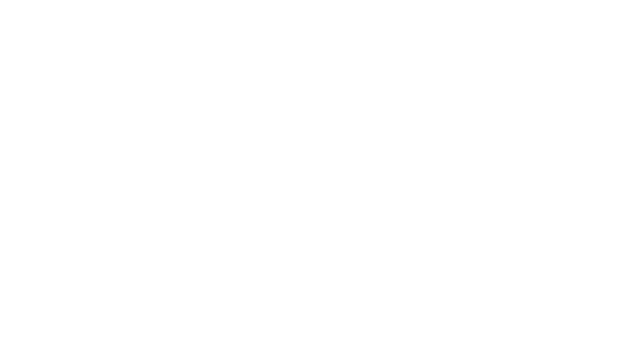
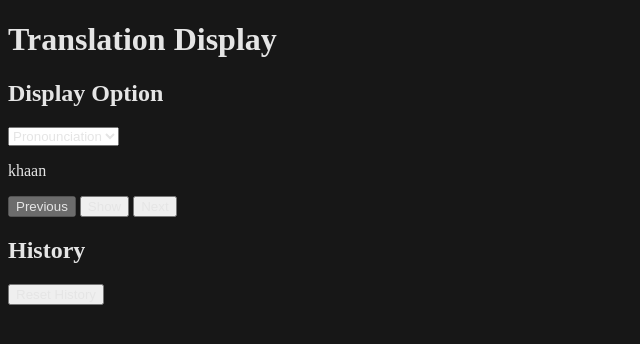
Before and after one commit to reeveng/Learning-Thai, a SvelteKit app: page /random in a window 1280 px wide. Shown: the top 344 px of the page, without its empty margins (0-640 px from the left). Built offline with nearby package versions, Linux system fonts and the light colour scheme.

Commit message:
finished flashcards, pre beautifying

```diff
--- a/src/data/translations.ts
+++ b/src/data/translations.ts
@@ -128,7 +128,7 @@
 	},
 	{
 		thai: 'ขอบคุณ',
-		english: 'Thanks',
+		english: 'Thanks / thanks you',
 		pronounciation: 'khop-khun, khopkhun',
 		example: 'khop-khun nah krab'
 	},
--- a/src/routes/+page.svelte
+++ b/src/routes/+page.svelte
@@ -87,7 +87,7 @@
 	}
 
 	* {
-		@apply text-white;
+		@apply text-neutral-200;
 	}
 
 	tr {
--- a/src/routes/random/+page.svelte
+++ b/src/routes/random/+page.svelte
@@ -0,0 +1,135 @@
+<script lang="ts">
+	import { translations, type TranslationType } from '$data/translations';
+	import { titlize } from '$utils/titlize';
+	import { onMount } from 'svelte';
+
+	type DisplayOption = keyof TranslationType;
+
+	const OPTIONS: DisplayOption[] = ['pronounciation', 'english', 'thai'];
+
+	let displayOption = OPTIONS[0];
+	let showAnswer = false;
+	let currentIndex = -1;
+	let history: number[] = [];
+
+	const maxHistoryLength = 5 + 1;
+
+	onMount(() => {
+		// Load history from local storage
+		const storedHistory = localStorage.getItem('history');
+		if (storedHistory) {
+			history = JSON.parse(storedHistory);
+		}
+
+		updateCurrentIndex(); // Initialize currentIndex with a random index
+	});
+
+	function resetShowAnswer() {
+		showAnswer = false;
+	}
+
+	function getRandomIndex() {
+		return Math.floor(Math.random() * translations.length);
+	}
+
+	function updateCurrentIndex() {
+		let newIndex = getRandomIndex();
+		while (history.includes(newIndex)) {
+			newIndex = getRandomIndex();
+		}
+		currentIndex = newIndex;
+
+		// Update history
+		if (history.length >= maxHistoryLength) {
+			history.pop();
+		}
+		history.unshift(currentIndex);
+		localStorage.setItem('history', JSON.stringify(history));
+		history = [...history]; // Reassign history to trigger UI update
+	}
+
+	function nextTranslation() {
+		resetShowAnswer();
+
+		updateCurrentIndex();
+	}
+
+	function previousTranslation() {
+		resetShowAnswer();
+
+		const previousIndex = history[1]; // Get the second item from history since the first is the current translation
+		if (previousIndex !== undefined) {
+			currentIndex = previousIndex;
+		}
+	}
+
+	function resetHistory() {
+		history = [];
+		localStorage.removeItem('history');
+		history = [...history]; // Reassign history to trigger UI update
+
+		resetShowAnswer();
+	}
+
+	function toggle() {
+		showAnswer = !showAnswer;
+	}
+</script>
+
+<main>
+	<h1>Translation Display</h1>
+	<div>
+		<h2>Display Option</h2>
+		<select bind:value={displayOption}>
+			{#each OPTIONS as option}
+				<option value={option}>{titlize(option)}</option>
+			{/each}
+		</select>
+	</div>
+
+	{#if currentIndex !== -1}
+		<div class="translation-container">
+			<p>{translations[currentIndex][displayOption]}</p>
+
+			{#if showAnswer}
+				<ul>
+					{#each OPTIONS as itemToShow}
+						{#if itemToShow !== displayOption}
+							<li>{translations[currentIndex][itemToShow]}</li>
+						{/if}
+					{/each}
+				</ul>
+			{/if}
+		</div>
+		<div class="flex gap-2">
+			<button on:click={previousTranslation} disabled={history.length < 2}>Previous</button>
+			<button on:click={toggle}>Show</button>
+			<button on:click={nextTranslation}>Next</button>
+		</div>
+	{:else}
+		<p>Loading...</p>
+	{/if}
+	<div>
+		<h2>History</h2>
+		{#if history.length === 0}
+			<p>No history yet.</p>
+		{:else}
+			<ul>
+				{#each history.slice(1) as item (item)}
+					<li>{translations[item].thai} - {translations[item].english}</li>
+				{/each}
+			</ul>
+			<button on:click={resetHistory}>Reset History</button>
+		{/if}
+	</div>
+</main>
+
+<style lang="postcss">
+	* {
+		@apply text-neutral-200;
+	}
+
+	:global(html) {
+		@apply bg-neutral-900;
+	}
+</style>
```
